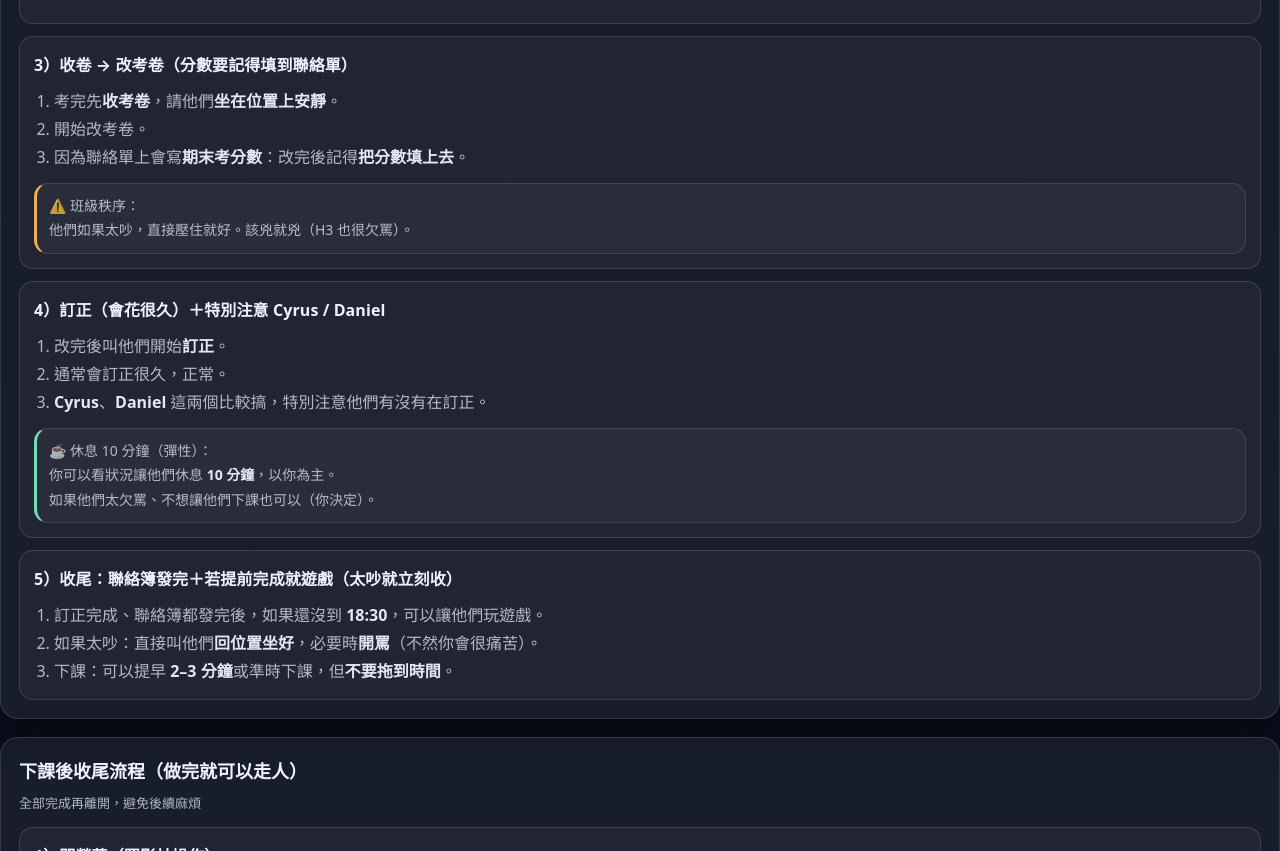
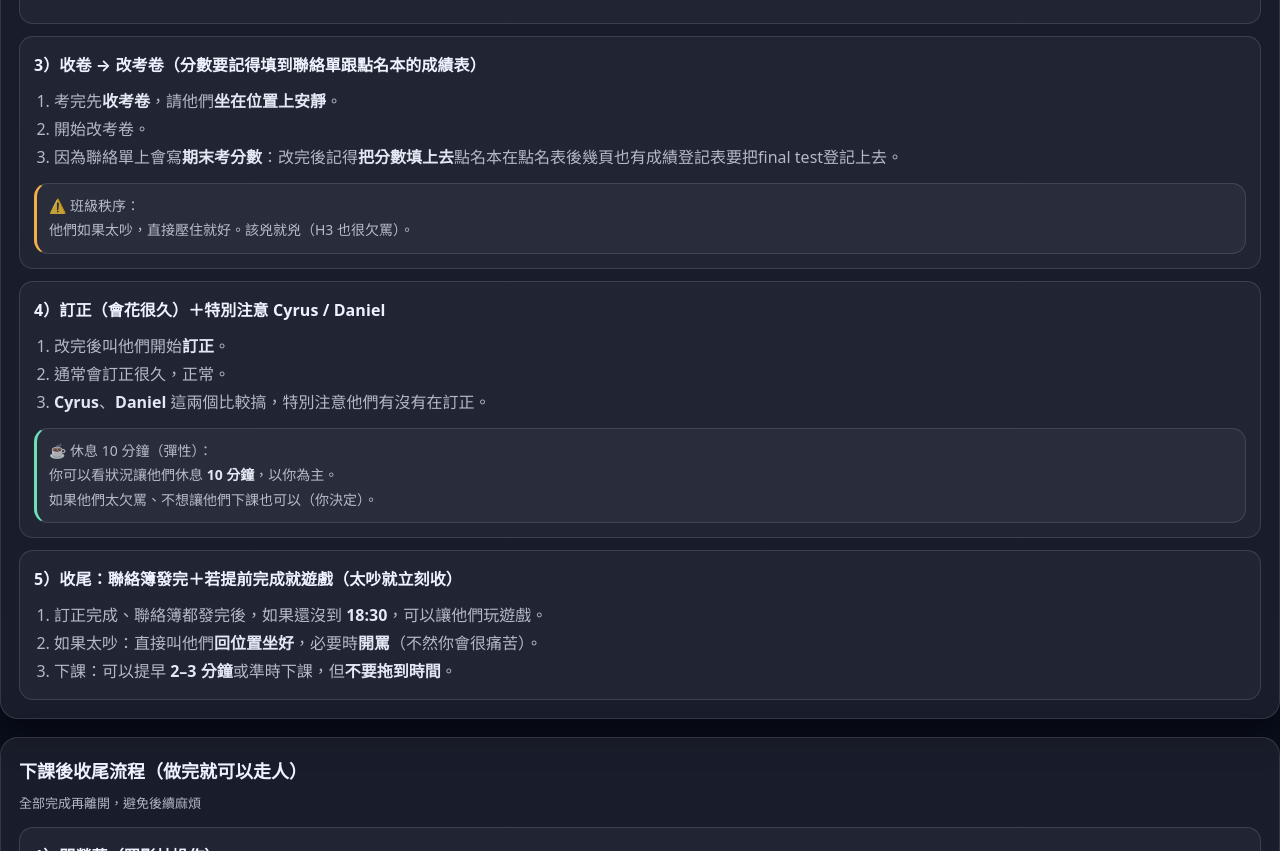
Before and after one commit to patty1105/-, a plain HTML site: page index.html in a window 1280 px wide. Shown: the part 8923-9774 px from the top of the page. Drawn offline with Linux system fonts and the light colour scheme.

Commit message:
Update index.html

```diff
--- a/index.html
+++ b/index.html
@@ -599,11 +599,11 @@
           </div>
 
           <div class="step">
-            <h4>3）收卷 → 改考卷（分數要記得填到聯絡單）</h4>
+            <h4>3）收卷 → 改考卷（分數要記得填到聯絡單跟點名本的成績表）</h4>
             <ol>
               <li>考完先<b>收考卷</b>，請他們<b>坐在位置上安靜</b>。</li>
               <li>開始改考卷。</li>
-              <li>因為聯絡單上會寫<b>期末考分數</b>：改完後記得<b>把分數填上去</b>。</li>
+              <li>因為聯絡單上會寫<b>期末考分數</b>：改完後記得<b>把分數填上去</b>點名本在點名表後幾頁也有成績登記表要把final test登記上去。</li>
             </ol>
 
             <div class="warn">
```
